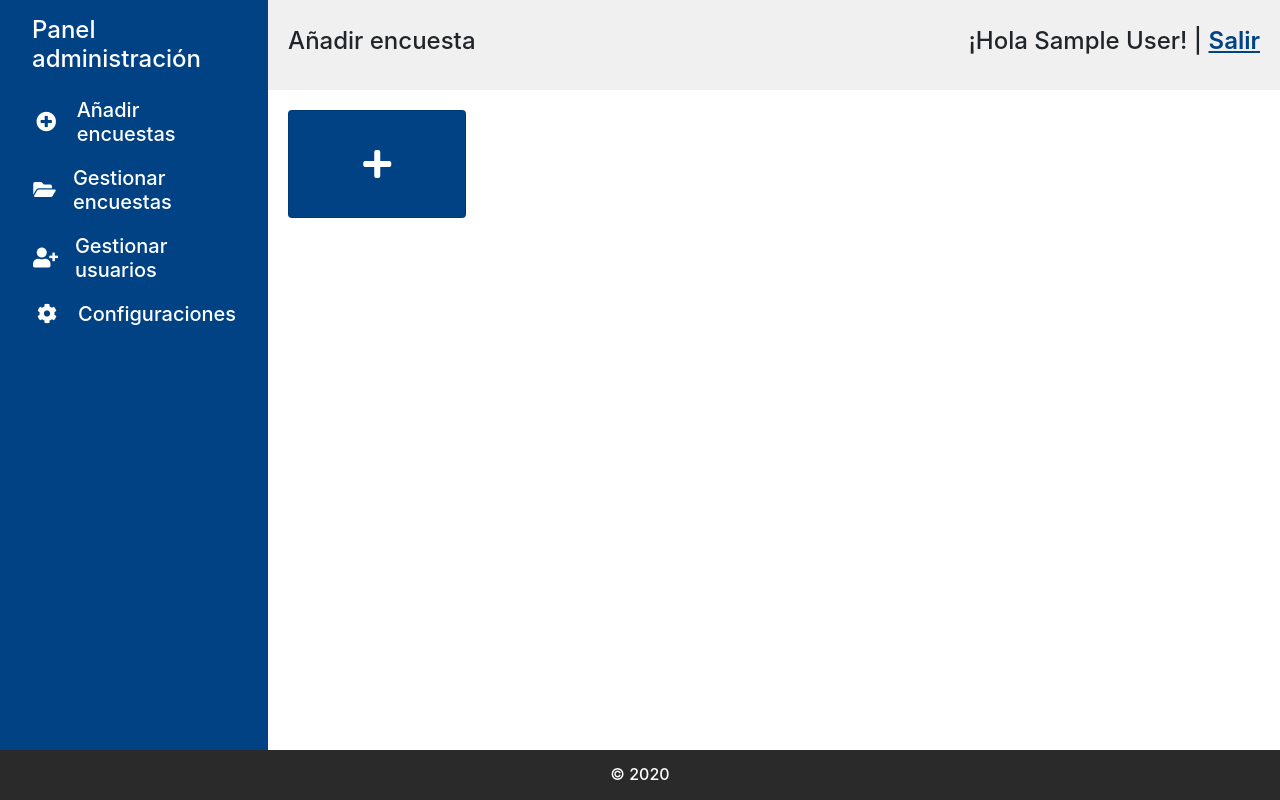
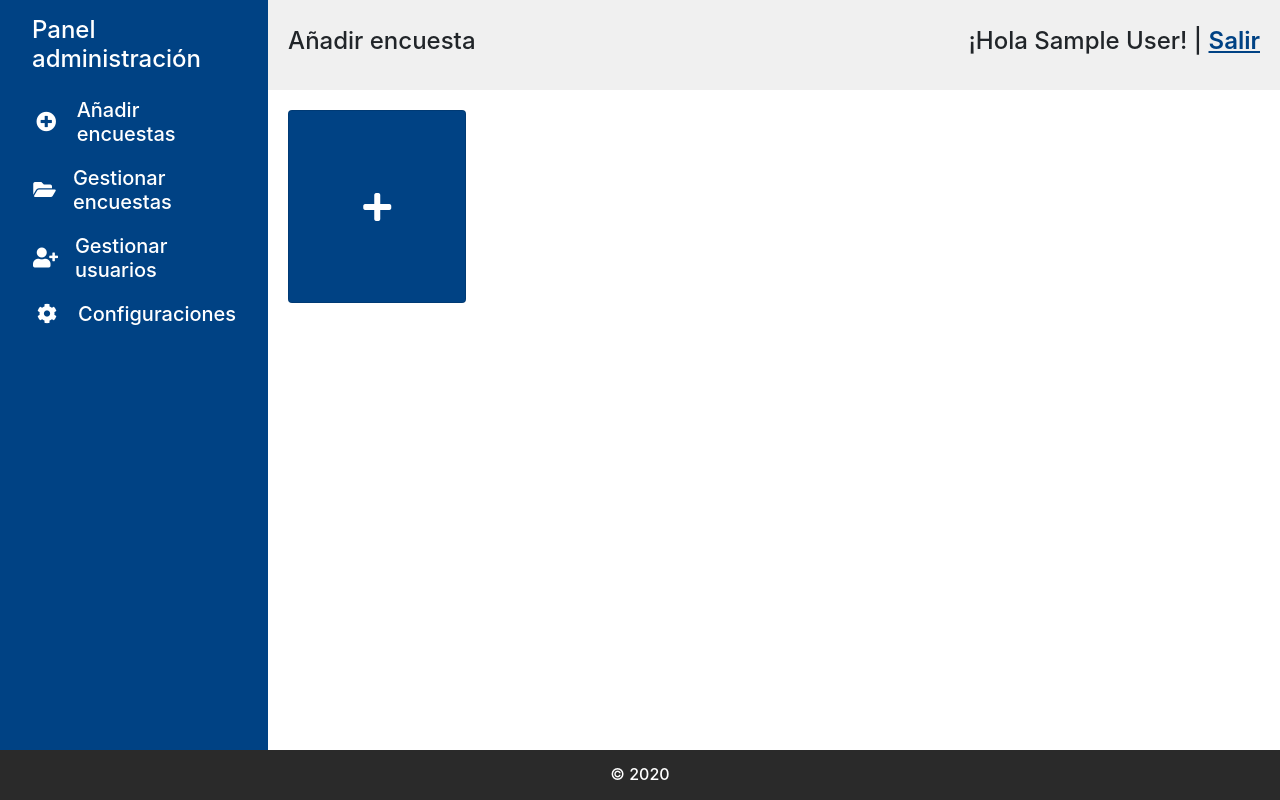
Before and after one commit to jaguirre09/ArusHPK, a PHP site: page /dashboard in a window 1280 px wide. Run offline with PHP 8.4, Linux system fonts and the light colour scheme; the visitor is signed in with stand-in values (Sample User, id 1); data that the repository does not hold is empty; some libraries are stand-ins or nearby versions.

Commit message:
Finish dashobard styles section

```diff
--- a/ArusAdminPortal/css/style.css
+++ b/ArusAdminPortal/css/style.css
@@ -147,12 +147,13 @@ input{
 }
 
 .main-dashboard {
+    grid-area: 2/2/3/3;
     padding: 20px;
-    height: 100%;
+    height: auto;
     width: 100%;
     display: grid;
     grid-template-columns: repeat(5, 1fr);
-    grid-template-rows: repeat(5, 1fr);
+    grid-template-rows: repeat(3, 1fr);
     grid-gap: 20px;
 }
 
--- a/ArusAdminPortal/includes/header.php
+++ b/ArusAdminPortal/includes/header.php
@@ -57,7 +57,7 @@ function head(string $title)
                     </a>
                 </li>
                 <li>
-                    <a href="/gestionar-encuestas">
+                    <a href="/seleccionar-encuestas">
                         <i class="fas fa-folder-open"></i>
                         <h3>Gestionar encuestas</h3>
                     </a>
```
